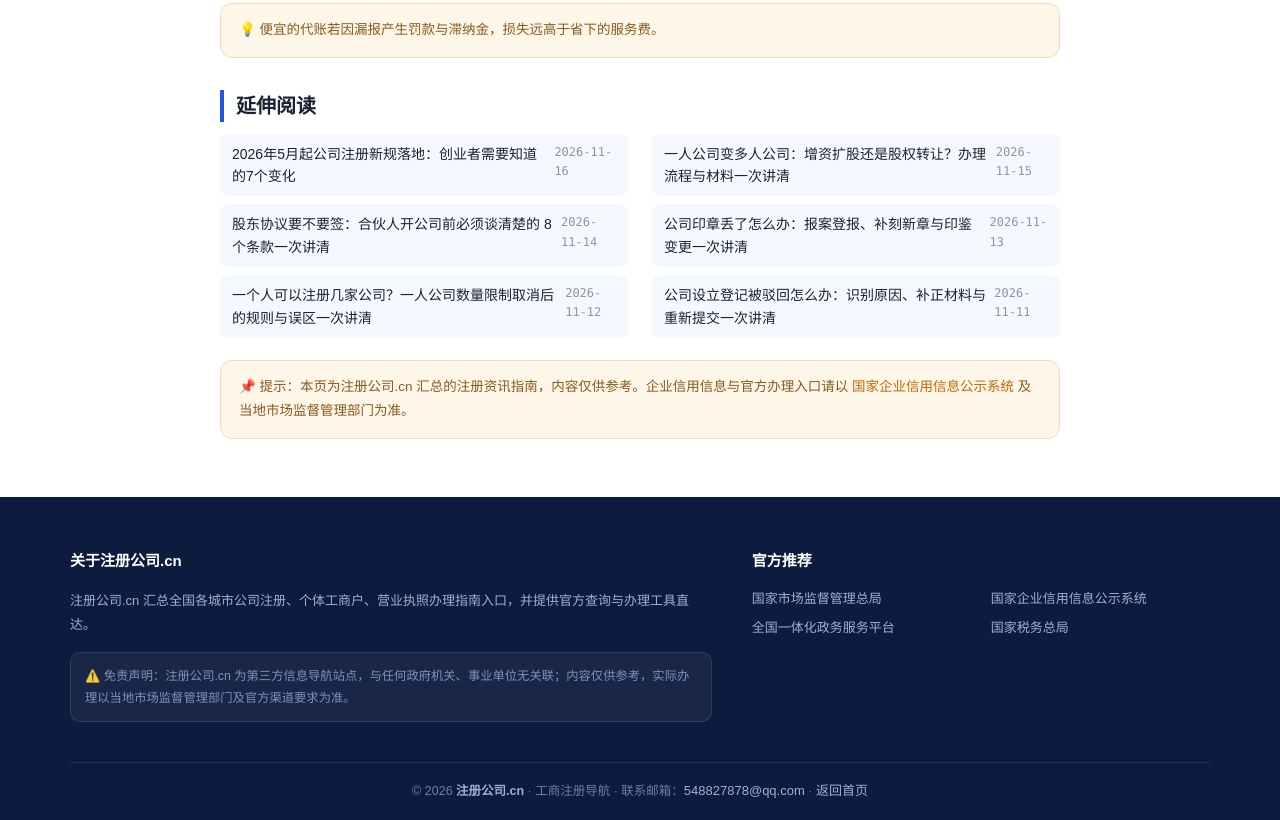
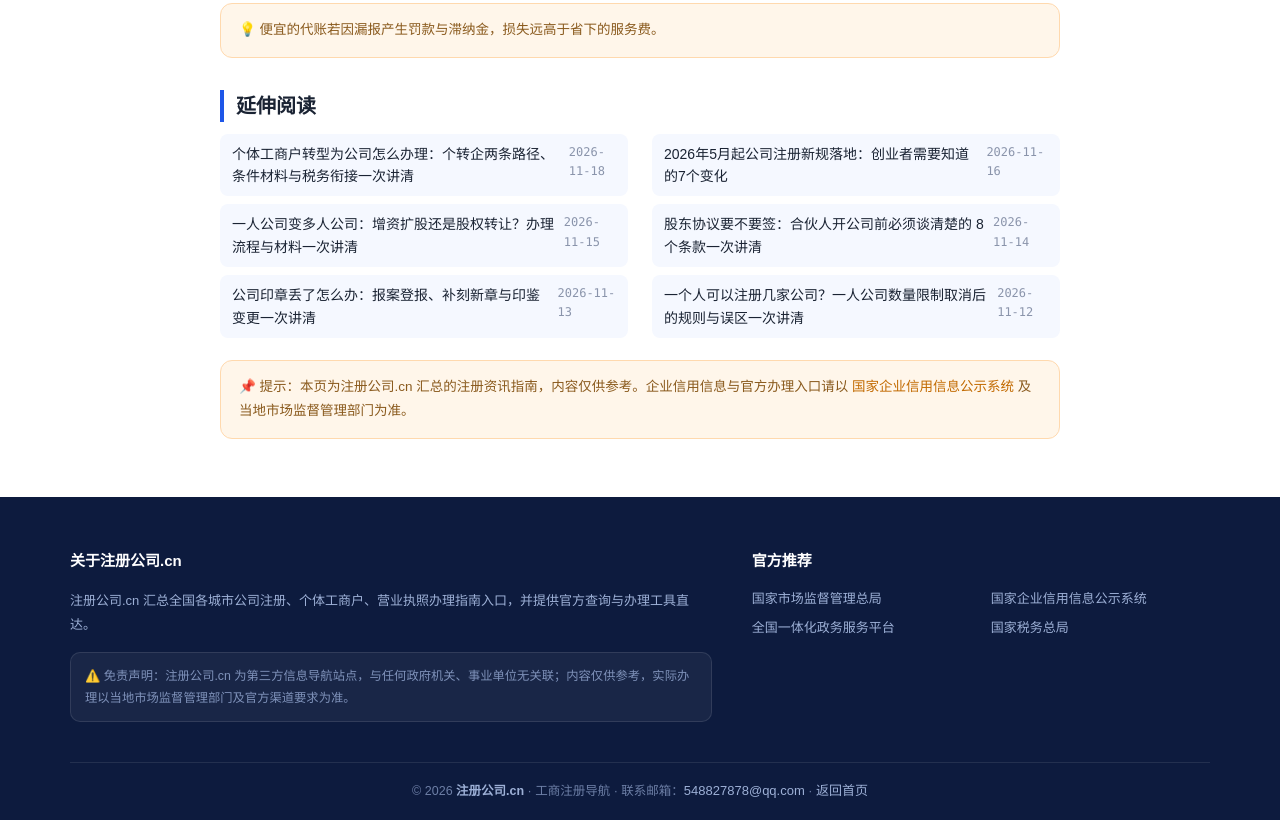
Before and after one commit to mfujun2025/zhuce-gongsi, a plain HTML site: page zixun/0003.html in a window 1280 px wide. Shown: the part 769-1589 px from the top of the page. Drawn offline with Linux system fonts and the light colour scheme.

Commit message:
publish: zixun/0003.html

```diff
--- a/zixun/0003.html
+++ b/zixun/0003.html
@@ -20,7 +20,7 @@
 <h1>代理记账怎么选？价格、资质与服务内容解析</h1>
 </div></section>
 <main class="page-body">
-<div class="art-meta"><span class="art-tag">财税服务</span><time>2026-08-13</time><span>注册公司.cn</span></div><p class="lead">请专职会计月薪动辄数千元，中小企业普遍选择代理记账。但市场鱼龙混杂，选错服务商比不记账更危险。</p><h2>1. 看资质</h2><p>正规机构持有财政部门核发的《代理记账许可证》，从业人员具备会计专业资质。</p><h2>2. 看价格是否合理</h2><p>市场参考价：小规模纳税人约 200~300 元/月，一般纳税人约 400~600 元/月。明显低于市场价的，多留个心眼。</p><h2>3. 看服务清单</h2><p>记账、报税、出具报表只是基础；发票管理、企业所得税汇算清缴、工商年报是否包含，必须在合同中写明。</p><h2>4. 看交接与责任</h2><p>明确票据交接方式与逾期申报责任归属；更换服务商时，务必拿回全套账本、凭证与申报账号密码。</p><div class="notice">💡 便宜的代账若因漏报产生罚款与滞纳金，损失远高于省下的服务费。</div><h2>延伸阅读</h2><div class="sub-list"><a href="./0081.html">2026年5月起公司注册新规落地：创业者需要知道的7个变化<time>2026-11-16</time></a><a href="./0080.html">一人公司变多人公司：增资扩股还是股权转让？办理流程与材料一次讲清<time>2026-11-15</time></a><a href="./0079.html">股东协议要不要签：合伙人开公司前必须谈清楚的 8 个条款一次讲清<time>2026-11-14</time></a><a href="./0078.html">公司印章丢了怎么办：报案登报、补刻新章与印鉴变更一次讲清<time>2026-11-13</time></a><a href="./0077.html">一个人可以注册几家公司？一人公司数量限制取消后的规则与误区一次讲清<time>2026-11-12</time></a><a href="./0076.html">公司设立登记被驳回怎么办：识别原因、补正材料与重新提交一次讲清<time>2026-11-11</time></a></div><div class="notice">📌 提示：本页为注册公司.cn 汇总的注册资讯指南，内容仅供参考。企业信用信息与官方办理入口请以 <a href="https://www.gsxt.gov.cn" target="_blank" rel="noopener" >国家企业信用信息公示系统</a> 及当地市场监督管理部门为准。</div>
+<div class="art-meta"><span class="art-tag">财税服务</span><time>2026-08-13</time><span>注册公司.cn</span></div><p class="lead">请专职会计月薪动辄数千元，中小企业普遍选择代理记账。但市场鱼龙混杂，选错服务商比不记账更危险。</p><h2>1. 看资质</h2><p>正规机构持有财政部门核发的《代理记账许可证》，从业人员具备会计专业资质。</p><h2>2. 看价格是否合理</h2><p>市场参考价：小规模纳税人约 200~300 元/月，一般纳税人约 400~600 元/月。明显低于市场价的，多留个心眼。</p><h2>3. 看服务清单</h2><p>记账、报税、出具报表只是基础；发票管理、企业所得税汇算清缴、工商年报是否包含，必须在合同中写明。</p><h2>4. 看交接与责任</h2><p>明确票据交接方式与逾期申报责任归属；更换服务商时，务必拿回全套账本、凭证与申报账号密码。</p><div class="notice">💡 便宜的代账若因漏报产生罚款与滞纳金，损失远高于省下的服务费。</div><h2>延伸阅读</h2><div class="sub-list"><a href="./0082.html">个体工商户转型为公司怎么办理：个转企两条路径、条件材料与税务衔接一次讲清<time>2026-11-18</time></a><a href="./0081.html">2026年5月起公司注册新规落地：创业者需要知道的7个变化<time>2026-11-16</time></a><a href="./0080.html">一人公司变多人公司：增资扩股还是股权转让？办理流程与材料一次讲清<time>2026-11-15</time></a><a href="./0079.html">股东协议要不要签：合伙人开公司前必须谈清楚的 8 个条款一次讲清<time>2026-11-14</time></a><a href="./0078.html">公司印章丢了怎么办：报案登报、补刻新章与印鉴变更一次讲清<time>2026-11-13</time></a><a href="./0077.html">一个人可以注册几家公司？一人公司数量限制取消后的规则与误区一次讲清<time>2026-11-12</time></a></div><div class="notice">📌 提示：本页为注册公司.cn 汇总的注册资讯指南，内容仅供参考。企业信用信息与官方办理入口请以 <a href="https://www.gsxt.gov.cn" target="_blank" rel="noopener" >国家企业信用信息公示系统</a> 及当地市场监督管理部门为准。</div>
 </main>
 <footer class="footer"><div class="wrap">
 <div class="footer-in" style="grid-template-columns:1.4fr 1fr">
```
